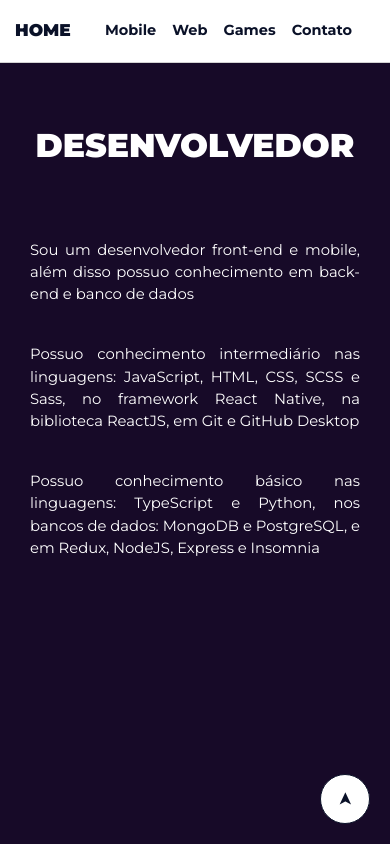
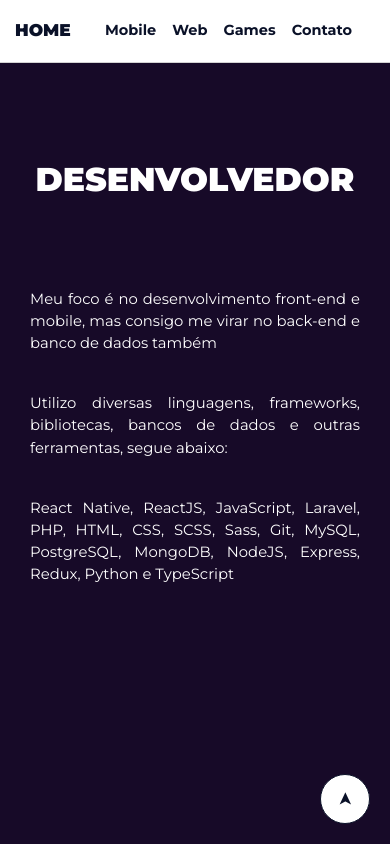
Before and after one commit to RodrigoBJJ94/my-website-pt-br-react, a React (Create React App) app: page / in a window 390 px wide. Shown: the top 844 px of the page. Built offline with nearby package versions, Linux system fonts and the light colour scheme; the HTML template or start-up script is replaced by a standard one.

Commit message:
Version 1.20

```diff
--- a/src/components/Home/Home.css
+++ b/src/components/Home/Home.css
@@ -14,12 +14,13 @@
 .tab {
   text-align: justify;
   margin-bottom: -20px;
+  font-size: 19px;
 }
 
 @media (max-width: 800px) {
   .home {
-    margin-bottom: 15px;
-    margin-top: 35px;
+    margin-bottom: 50px;
+    margin-top: 80px;
   }
 
   img.main-background-svg {
@@ -29,8 +30,8 @@
 
 @media (max-width: 400px) {
   .home {
-    margin-bottom: 15px;
-    margin-top: 22px;
+    margin-bottom: 30px;
+    margin-top: 60px;
   }
 }
 
--- a/src/components/Home/HomeMain.js
+++ b/src/components/Home/HomeMain.js
@@ -3,9 +3,9 @@
 export default function HomeMain() {
     return (
         <>
-            <p className="tab">Sou um desenvolvedor front-end e mobile, além disso possuo conhecimento em back-end e banco de dados</p>
-            <p className="tab">Possuo conhecimento intermediário nas linguagens: JavaScript, HTML, CSS, SCSS e Sass, no framework React Native, na biblioteca ReactJS, em Git e GitHub Desktop</p>
-            <p className="tab">Possuo conhecimento básico nas linguagens: TypeScript e Python, nos bancos de dados: MongoDB e PostgreSQL, e em Redux, NodeJS, Express e Insomnia</p>
+            <p className="tab">Meu foco é no desenvolvimento front-end e mobile, mas consigo me virar no back-end e banco de dados também</p>
+            <p className="tab">Utilizo diversas linguagens, frameworks, bibliotecas, bancos de dados e outras ferramentas, segue abaixo:</p>
+            <p className="tab">React Native, ReactJS, JavaScript, Laravel, PHP, HTML, CSS, SCSS, Sass, Git, MySQL, PostgreSQL, MongoDB, NodeJS, Express, Redux, Python e TypeScript</p>
         </>
     );
 };
```
